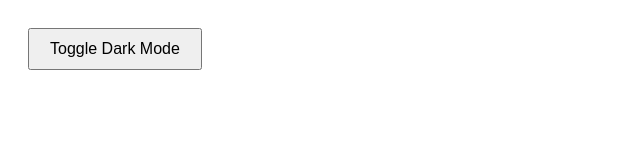
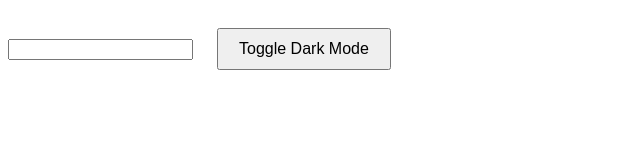
Before and after one commit to acciojob/dark-mode-abderaj17, a website: page main.html in a window 1280 px wide. Shown: the whole page, without its empty margins (0-640 px from the left). Drawn offline with Linux system fonts and the light colour scheme.

Commit message:
created a submission

```diff
--- a/main.html
+++ b/main.html
@@ -8,7 +8,11 @@
 
 <body>
 	<!-- the entire body must be written by student -->
-	<button id="toggle-theme" class="toggle-btn">Toggle Dark Mode</button>
+	<form id="user-form">
+  <input type="text" id="name" name="name" />
+  <button id="toggle-theme" class="toggle-btn">Toggle Dark Mode</button>
+</form>
+
     <script type="text/javascript" src="./script.js">
 </script>
 
```
